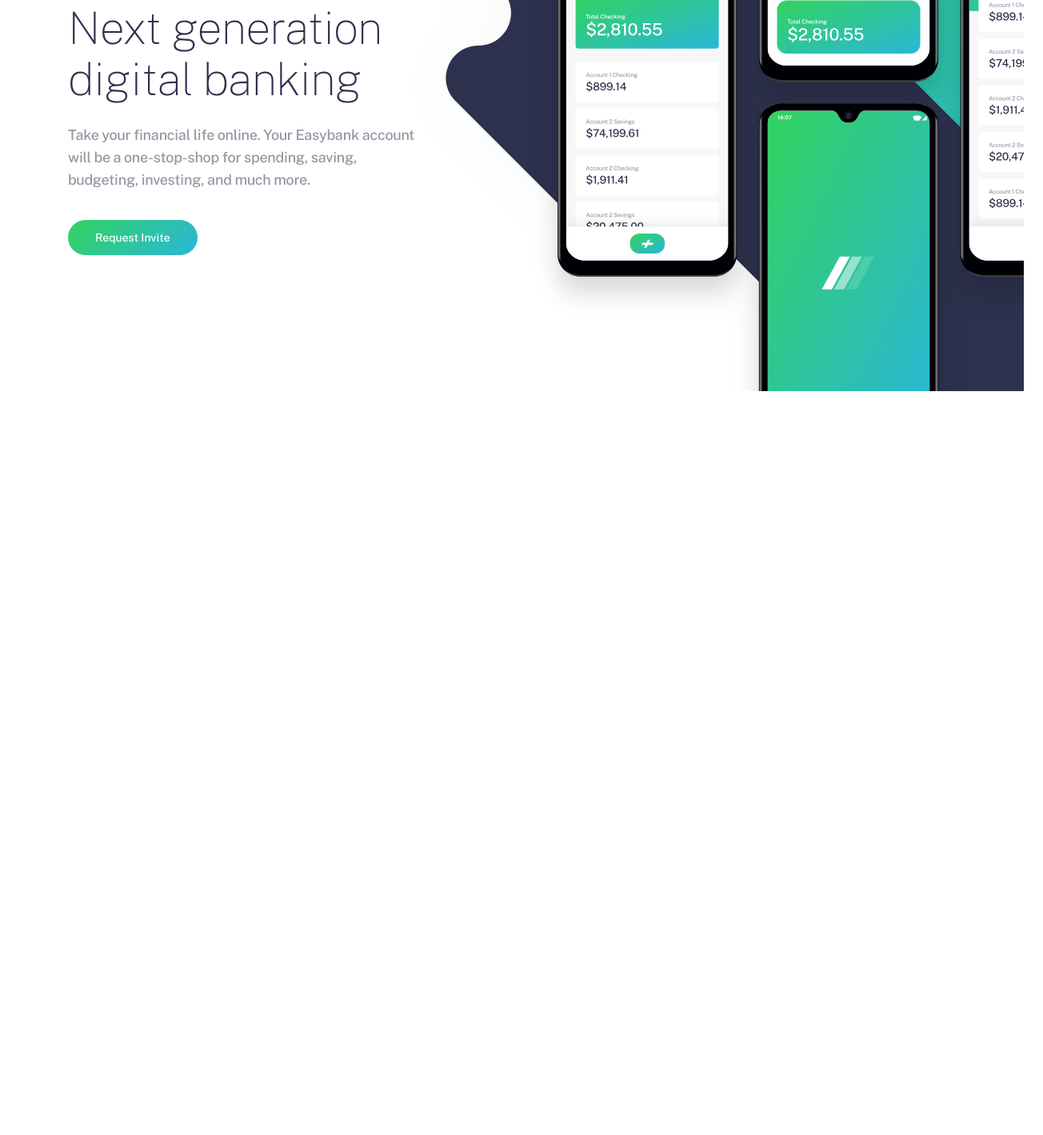
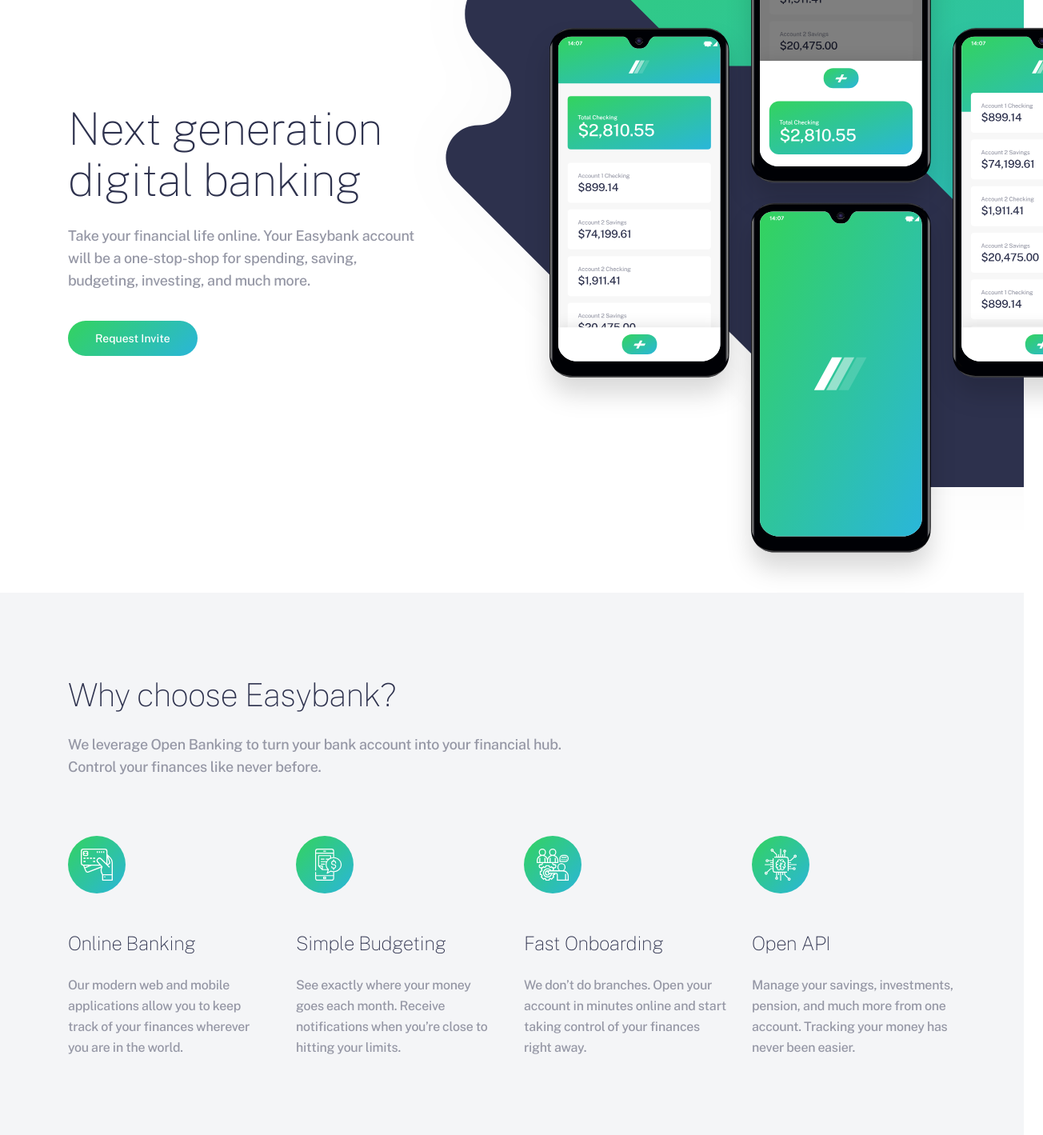
Before and after one commit to Otkirjon2001/easybank-landing-page, a plain HTML site: page index.html in a window 1280 px wide. Shown: the part 247-1666 px from the top of the page at 80% size, 1304 px wide, since content can reach past the window. Before the commit the page ends 800 px from the top, so only its background shows below. Drawn offline with Linux system fonts and the light colour scheme.

Commit message:
Add why choose section styles

```diff
--- a/css/styles.css
+++ b/css/styles.css
@@ -143,17 +143,26 @@ ul{
 /* HERO */
 .hero {
   position: relative;
-  z-index: 50;
-  padding-top: 170px;
-  padding-bottom: 170px;
+  z-index: 40;
   background-color: #fff;
-  background-image: url(../imgs/hero-phones-desktop.svg),url(../imgs/hero-bg-desktop.svg);
+  background-image:url(../imgs/hero-bg-desktop.svg);
   background-repeat: no-repeat;
-  background-position: right calc(50% - 350px) center, right calc(50% - 250px) center ;
+  background-position: right calc(50% - 250px) top ;
+}
+.hero-container{
+  position: relative;
+  display: flex;
+  align-items: center;
 }
 .hero-content {
   max-width: 447px;
   width: 100%;
+}
+.hero-bg-img{
+  position: relative;
+  left: 125px;
+  width: 647px;
+  height: 908px;
 }
 .hero-heading {
   margin-top: 0;
@@ -169,3 +178,58 @@ ul{
   margin-bottom: 36px;
   letter-spacing: -0.28125px;
 }
+
+/* WHY-CHOOSE? */
+.why-choose {
+  position: relative;
+  z-index: 45;
+  padding-top: 96px;
+  padding-bottom: 96px;
+  background-color: #F4F5F7;
+}
+.why-choose-heading {
+  margin-top: 0;
+  margin-bottom: 16px;
+  font-weight: 100;
+  font-size: 40px;
+  line-height: 64px;
+  letter-spacing: -0.714286px;
+  color: var(--bg-color);
+}
+.why-choose-text {
+  max-width: 635px;
+  width: 100%;
+  margin-top: 0;
+  margin-bottom: 72px;
+  letter-spacing: -0.28125px;
+  color: #9597A5;
+}
+.why-choose-list {
+  display: flex;
+}
+.why-choose-item{
+  max-width: 255px;
+  width: 100%;
+}
+.why-choose-item:not(:last-child) {
+  margin-right: 30px;
+}
+.why-choose-img {
+  margin-bottom: 40px;
+  width: 72px;
+  height: 72px;
+}
+.why-choose-item-heading {
+  margin-top: 0;
+  margin-bottom: 26px;
+  font-weight: 100;
+  font-size: 24px;
+  letter-spacing: -0.428571px;
+  color: var(--bg-color);
+}
+.why-choose-item-text {
+  margin: 0;
+  font-size: 16px;
+  line-height: 26px;
+  letter-spacing: -0.25px;
+}
--- a/index.html
+++ b/index.html
@@ -49,9 +49,38 @@
           <p class="hero-text">Take your financial life online. Your Easybank account will be a one-stop-shop for spending, saving, budgeting, investing, and much more.</p>
           <a class="button hero-button" href="#" >Request Invite</a>
         </div>
+        <img class="hero-bg-img" src="imgs/hero-phones-desktop.svg" alt="" width="647" height="908" >
       </div>
     </section>
-
+    <!-- WHY-CHOOSE? -->
+    <section class="why-choose">
+      <div class="container why-choose-container">
+        <h2 class="why-choose-heading">Why choose Easybank?</h2>
+        <p class="why-choose-text">We leverage Open Banking to turn your bank account into your financial hub. Control your finances like never before.</p>
+        <ul class="why-choose-list">
+          <li class="why-choose-item">
+            <img class="why-choose-img" src="imgs/banking.svg" alt="" width="72" height="72" >
+            <h3 class="why-choose-item-heading">Online Banking</h3>
+            <p class="why-choose-item-text">Our modern web and mobile applications allow you to keep track of your finances wherever you are in the world.</p>
+          </li>
+          <li class="why-choose-item">
+            <img class="why-choose-img" src="imgs/budgeting.svg" alt="" width="72" height="72" >
+            <h3 class="why-choose-item-heading">Simple Budgeting</h3>
+            <p class="why-choose-item-text">See exactly where your money goes each month. Receive notifications when you’re close to hitting your limits.</p>
+          </li>
+          <li class="why-choose-item">
+            <img class="why-choose-img" src="imgs/onboarding.svg" alt="" width="72" height="72" >
+            <h3 class="why-choose-item-heading">Fast Onboarding</h3>
+            <p class="why-choose-item-text">We don’t do branches. Open your account in minutes online and start taking control of your finances right away.</p>
+          </li>
+          <li class="why-choose-item">
+            <img class="why-choose-img" src="imgs/api.svg" alt="" width="72" height="72" >
+            <h3 class="why-choose-item-heading">Open API</h3>
+            <p class="why-choose-item-text">Manage your savings, investments, pension, and much more from one account. Tracking your money has never been easier.</p>
+          </li>
+        </ul>
+      </div>
+    </section>
   </main>
 
   <script src="js/main.js"></script>
```
